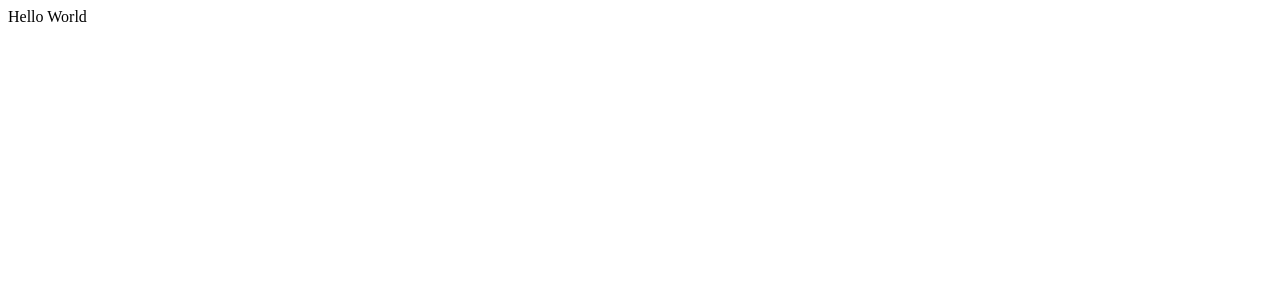
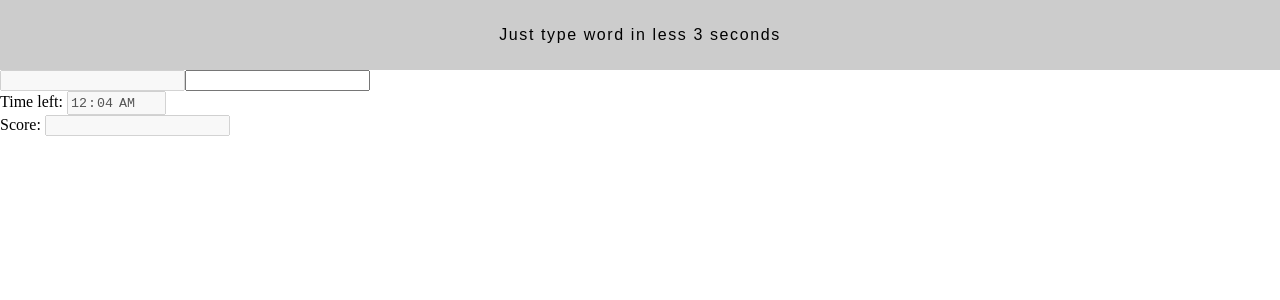
Before and after one commit to luan0ap/word-fast, a React (Create React App) app: page / in a window 1280 px wide. Shown: the top 300 px of the page. Built offline with nearby package versions, Linux system fonts and the light colour scheme; no server answers.

Commit message:
prepare html structure

```diff
--- a/src/App.jsx
+++ b/src/App.jsx
@@ -1,12 +1,58 @@
-import React, { Component } from 'react'
+// eslint-disable-next-line
+import React, { Component, Fragment } from 'react'
 import getData from './api'
+import Header from './components/Header'
+import './style.css'
 
 class App extends Component {
+  constructor () {
+    super()
+    this.state = {
+      words: [],
+      current: ''
+    }
+  }
+
+  componentDidMount () {
+    getData().then(({ data }) => this.setState(({ words }) => ({ words: [...data.words] })))
+  }
+
+  verifyWord = () => {
+
+  }
+
   render () {
     return (
-      <div>
-        Hello World
-      </div>
+      <>
+        <Header>
+          <span className='desc'>
+            Just type word in less 3 seconds
+          </span>
+        </Header>
+
+        <main className='content-game'>
+
+          <section className='inputs-words'>
+            <input type='text' disabled='disabled' className='words' value={this.state.words[Math.floor(Math.random() * this.state.words.length)]} />
+
+            <input type='text' className='send' onKeyDown={this.verifyWord} />
+          </section>
+
+          <section className='timer-score'>
+
+            <div className='timer-form'>
+              <label htmlFor='timer'>Time left: </label>
+              <input type='time' name='timer' id='timer' className='timer' value='00:04' disabled />
+            </div>
+
+            <div className="score-form">
+              <label htmlFor="score">Score: </label>
+              <input type='number' name='score' id='score' disabled='disabled' />
+            </div>
+
+          </section>
+        </main>
+      </>
     )
   }
 }
--- /dev/null
+++ b/src/components/Header/index.jsx
@@ -0,0 +1,6 @@
+import React from 'react'
+import './style.css'
+
+const Header = ({ children }) => <header className='word-header'>{children}</header>
+
+export default Header
--- /dev/null
+++ b/src/components/Header/style.css
@@ -0,0 +1,8 @@
+.word-header {
+  width: 100vw;
+  height: 70px;
+  display: flex;
+  align-items: center;
+  justify-content: center;
+  background: #ccc
+}
--- /dev/null
+++ b/src/components/Input/index.jsx
@@ -0,0 +1,5 @@
+import React from 'feact'
+
+const Input = () => {}
+
+export default Input
--- /dev/null
+++ b/src/style.css
@@ -0,0 +1,10 @@
+html,
+body {
+  margin: 0;
+  padding: 0;
+}
+
+.desc {
+  font-family: Arial, Helvetica, sans-serif;
+  letter-spacing: 0.1rem
+}
```
